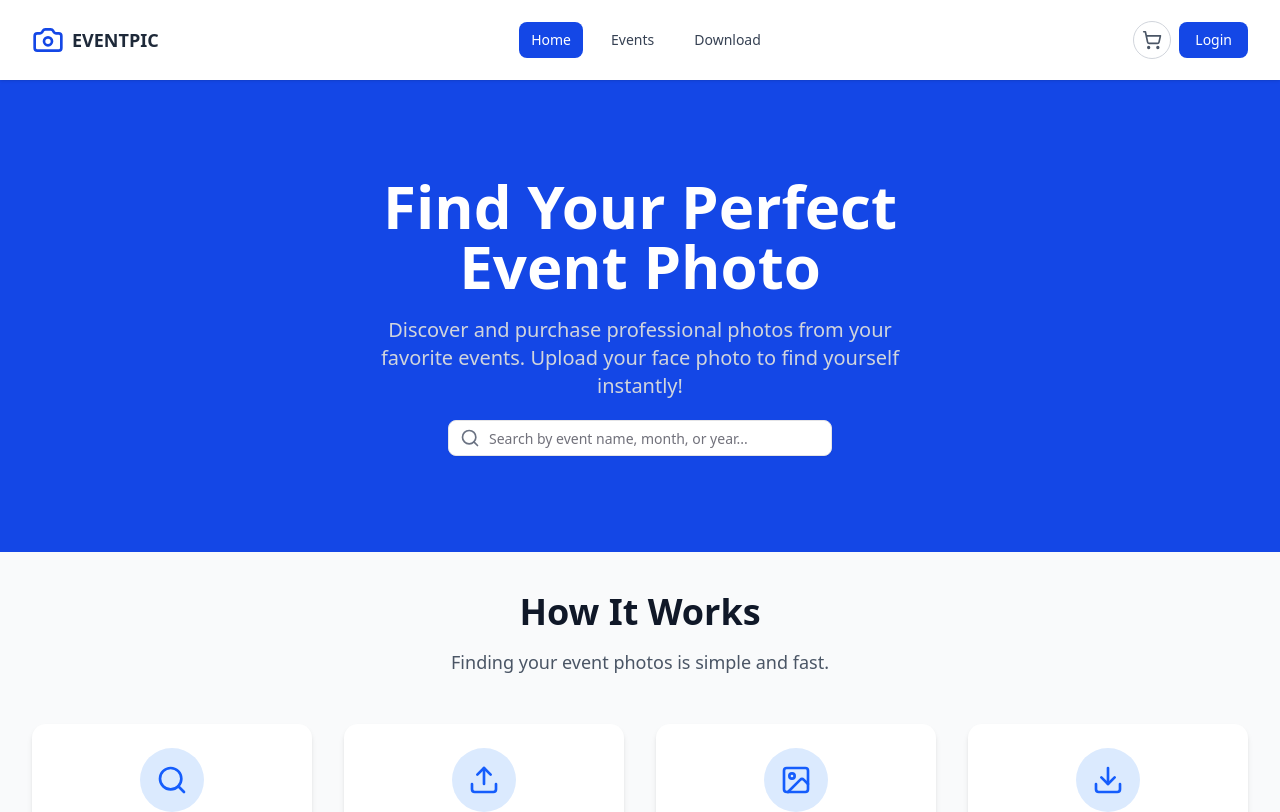
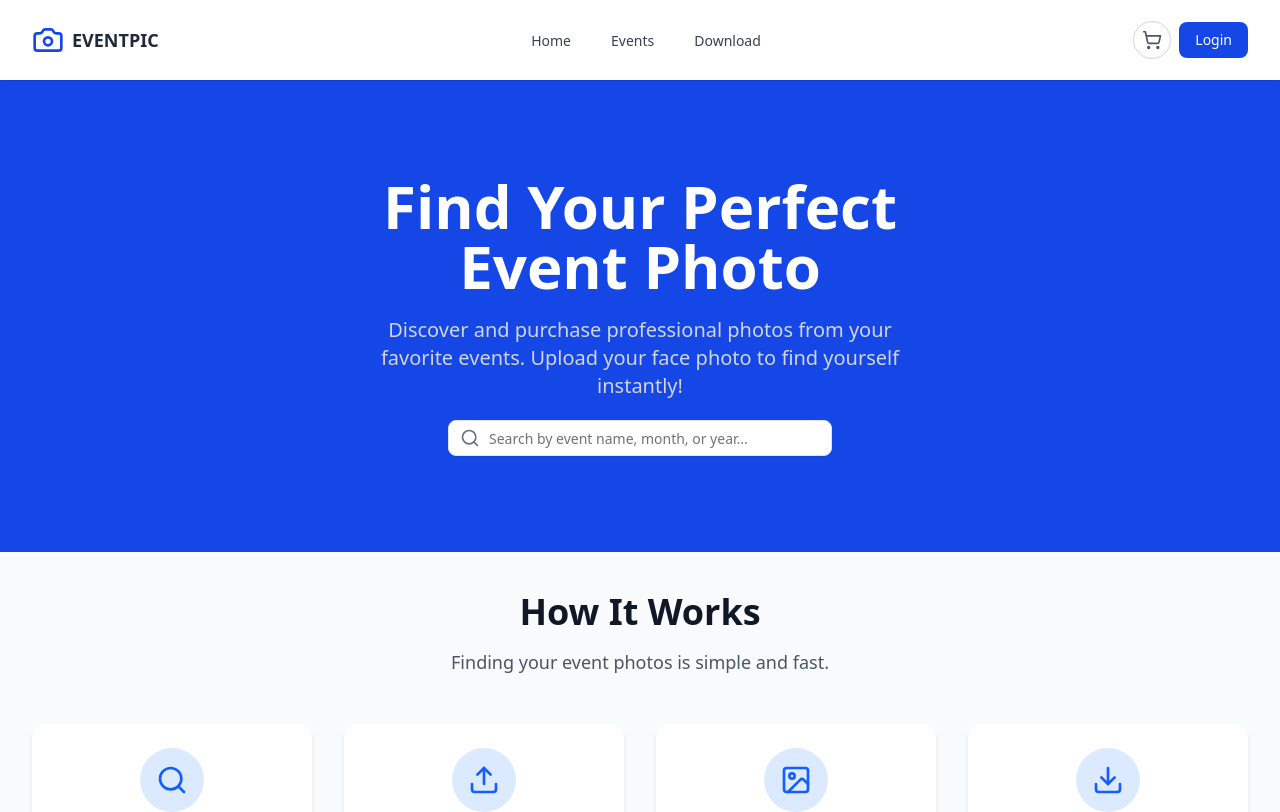
Before and after one commit to aacccompany/all_event_pictures_client, a React (Vite) app: page / in a window 1280 px wide. Shown: the top 812 px of the page. Built offline with nearby package versions, Linux system fonts and the light colour scheme.

Commit message:
Recovery

```diff
--- a/src/index/Nav.jsx
+++ b/src/index/Nav.jsx
@@ -1,7 +1,6 @@
 import React, { useState, useEffect, useRef } from "react";
 import { ShoppingCart, Camera, Menu, X, UserRound } from "lucide-react";
-// 🔹 STEP 1: Import NavLink from react-router-dom
-import { NavLink, Link } from "react-router-dom";
+import { Link } from "react-router";
 
 // 🔹 NavLink Config
 const navLinks = [
@@ -10,7 +9,7 @@ const navLinks = [
   { name: "Download", path: "/download" },
 ];
 
-// 🔸 Login Dialog Component (No changes needed here)
+// 🔸 Login Dialog Component
 const DialogLogin = ({ isOpen, onClose }) => {
   if (!isOpen) return null;
 
@@ -65,9 +64,8 @@ const DialogLogin = ({ isOpen, onClose }) => {
             <a href="#" className="text-sm text-blue-500 hover:text-blue-600">
               Forgot your password?
             </a>
-            {/* Using regular Link here as it's a secondary action */}
             <Link
-              to={"/register"}
+              to={"register"}
               className="text-sm text-blue-500 hover:text-blue-600"
             >
               Don't have an account?
@@ -111,36 +109,29 @@ const Nav = () => {
       <nav className="bg-white shadow-sm sticky top-0 z-40">
         <div className="flex items-center justify-between w-full mx-auto h-20 px-4 sm:px-6 lg:px-8">
           {/* Logo */}
-          <NavLink to={"/"} className="flex items-center gap-2 flex-shrink-0">
+          <Link to={"/"} className="flex items-center gap-2 flex-shrink-0">
             <Camera className="w-8 h-8 text-blue-700" />
             <span className="font-bold text-lg text-gray-800">EVENTPIC</span>
-          </NavLink>
+          </Link>
 
           {/* Desktop Menu */}
           <div className="hidden md:flex items-center gap-4">
             {navLinks.map((link) => (
-              // 🔹 STEP 2: Replace Link with NavLink and use a function for className
-              <NavLink
-                key={link.path}
-                to={link.path}
-                className={({ isActive }) =>
-                  `px-3 py-2 rounded-md text-sm font-medium hover:bg-blue-700 hover:text-white ${
-                    isActive ? "bg-blue-700 text-white" : "text-gray-700"
-                  }`
-                }
-              >
-                {link.name}
-              </NavLink>
+              <Link key={link.path} to={link.path}>
+                <a className="px-3 py-2 rounded-md text-sm font-medium text-gray-700 hover:bg-blue-700 hover:text-white">
+                  {link.name}
+                </a>
+              </Link>
             ))}
           </div>
 
           {/* Right - Desktop Actions */}
           <div className="hidden md:flex items-center gap-2">
-            <NavLink to={"/cart"}>
+            <Link to={"/cart"}>
               <button className="p-2 rounded-full border border-gray-300 text-gray-600 hover:bg-gray-100">
                 <ShoppingCart className="w-5 h-5" />
               </button>
-            </NavLink>
+            </Link>
             <button
               onClick={() => setIsLoginOpen(true)}
               className="px-4 py-2 bg-blue-700 text-white text-sm font-medium rounded-md hover:bg-blue-800"
@@ -181,19 +172,14 @@ const Nav = () => {
           </button>
           <div className="grid gap-4 pt-8">
             {navLinks.map((link) => (
-               // 🔹 STEP 3: Apply the same logic to the mobile menu
-              <NavLink
-                key={link.path}
-                to={link.path}
-                onClick={toggleMobileMenu}
-                className={({ isActive }) =>
-                  `text-lg font-semibold block py-2 hover:text-blue-700 ${
-                    isActive ? "text-blue-700" : "text-gray-800"
-                  }`
-                }
-              >
-                {link.name}
-              </NavLink>
+              <Link key={link.path} to={link.path}>
+                <a
+                  onClick={toggleMobileMenu}
+                  className="text-lg font-semibold text-gray-800 hover:text-blue-700"
+                >
+                  {link.name}
+                </a>
+              </Link>
             ))}
             <div className="pt-6 border-t mt-4">
               <button
```
